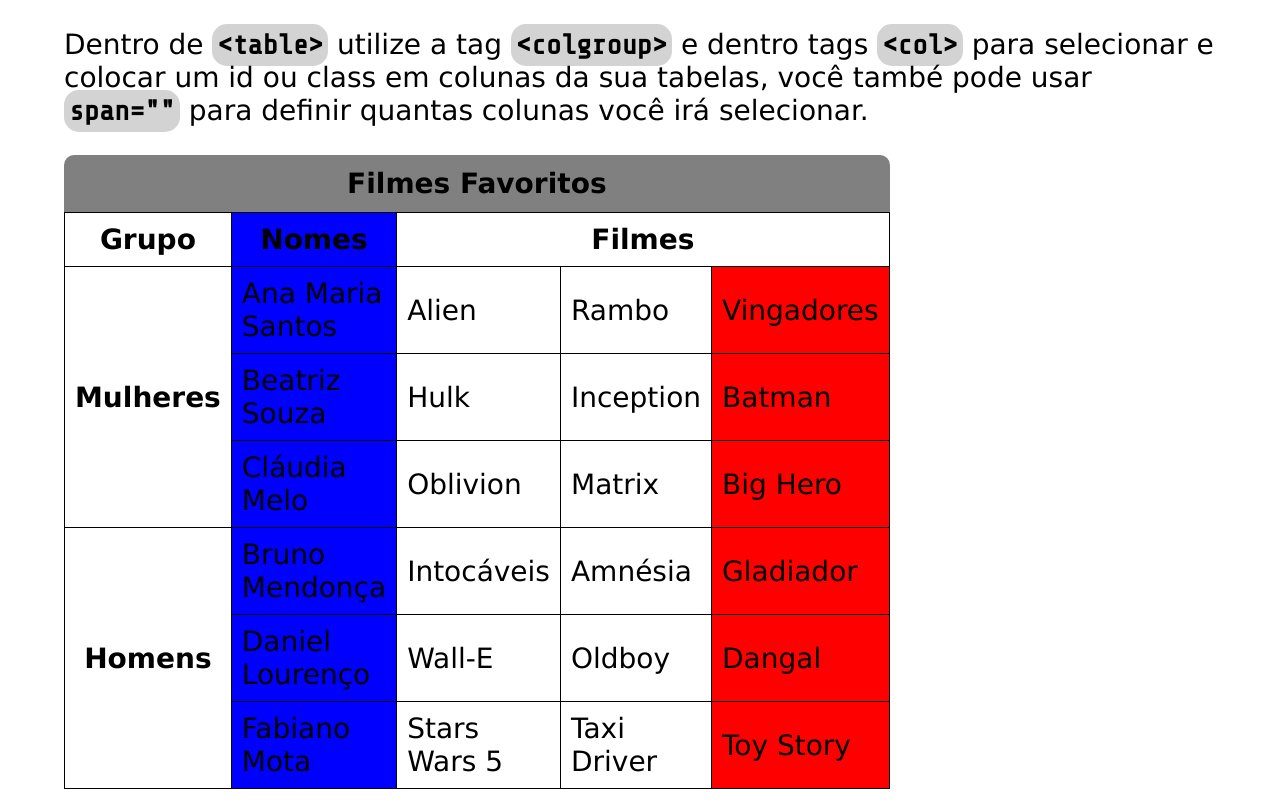
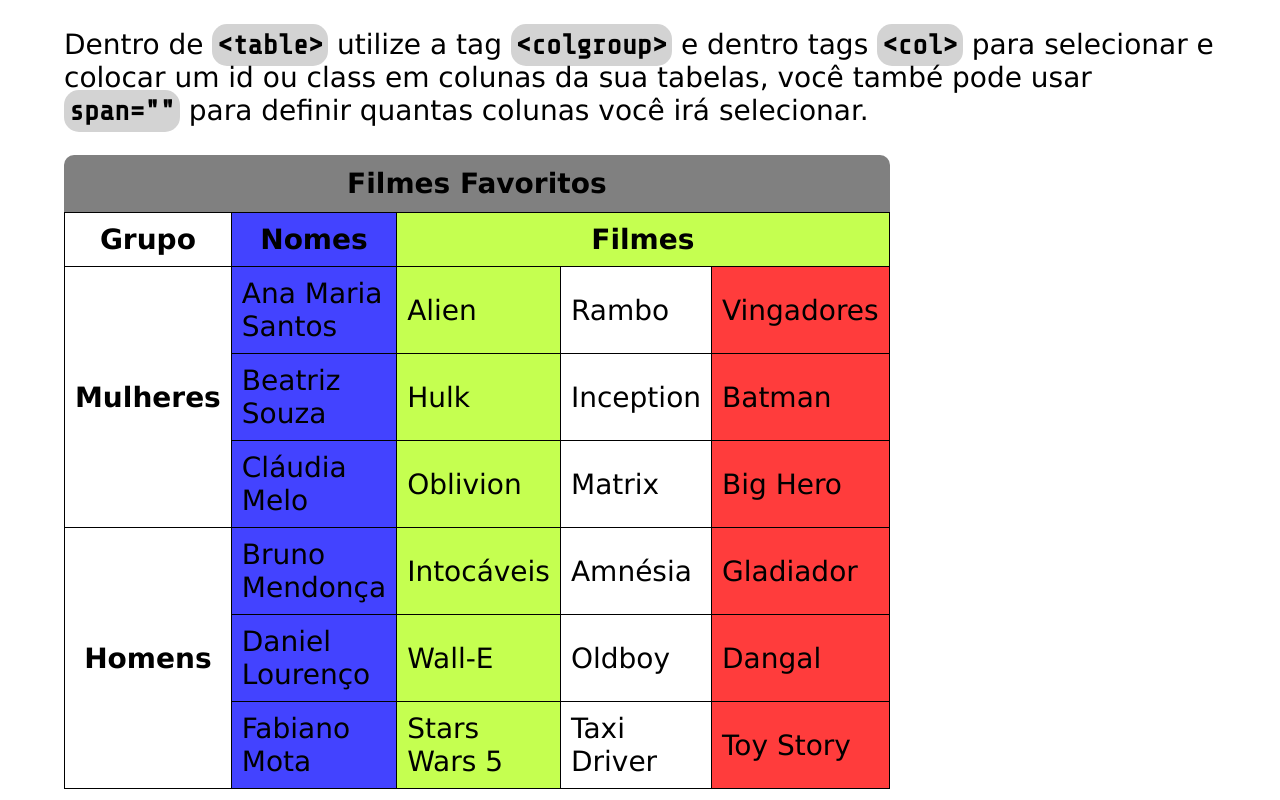
Before and after one commit to etanol-coding/html_css_learning, a plain HTML site: page Módulo 3/tabelas/selecionando-colunas/index.html in a window 1280 px wide. Drawn offline with nearby package versions, Linux system fonts and the light colour scheme.

Commit message:
fallen down

```diff
--- a/Módulo 3/tabelas/selecionando-colunas/index.html
+++ b/Módulo 3/tabelas/selecionando-colunas/index.html
@@ -8,13 +8,13 @@
     <title>selecionando-tabelas</title>
     <style>
         .vermei{
-            background-color: red;
+            background-color: rgb(255, 60, 60);
         }
         .azul{
-            background-color: blue;
+            background-color: rgb(67, 67, 255);
         }
         .verde{
-
+            background-color: #c5ff50;
         }
         </style>
 </head>
```
